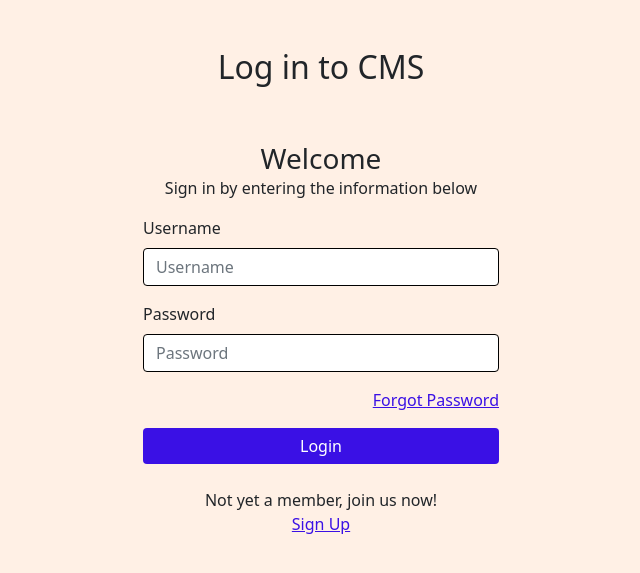
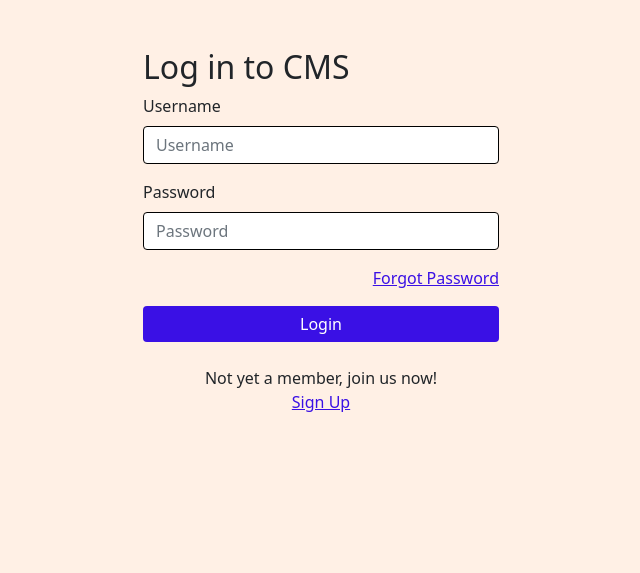
Before and after one commit to Alvin-21/is-project-main, a PHP site: page /login.php in a window 1280 px wide. Shown: the top 573 px of the page, without its empty margins (319-959 px from the left). Run offline with PHP 8.4, Linux system fonts and the light colour scheme.

Commit message:
Change positioning of form title.

```diff
--- a/login.php
+++ b/login.php
@@ -12,39 +12,14 @@
 		<title>CMS | Login</title>
     </head>
     <body>
-        <div class="header">
-            <!-- <h2>Log in to CMS</h2> -->
-        </div>
-        <!-- <form method="post" action="login.php">
-            <?php include('errors.php'); ?>
-            <div class="input-group">
-                <label>Usernamey</label>
-                <input type="text" name="username">
-            </div>
-            <div class="input-group">
-                <label>Password</label>
-                <input type="password" name="password">
-            </div>
-            <div class="input-group">
-                <button type="submit" class="btn" name="login_user">Login</button>
-            </div>
-            <p>
-                Not yet a member, join us now! <a href="register.php">Sign up</a>
-            </p>
-        </form> -->
-
 		<section class="ftco-section">
 			<div class="container">
 				<div class="row justify-content-center">
-					<div class="col-md-6 text-center my-5">
+					<div class="col-md-6 col-lg-4">
+					<div class="mt-5 mb-1">
 						<h2 class="heading-section">Log in to CMS</h2>
 					</div>
-				</div>
-				<div class="row justify-content-center">
-					<div class="col-md-6 col-lg-4">
 						<div class="login-wrap py-0">
-							<h3 class="text-center mb-0">Welcome</h3>
-							<p class="text-center">Sign in by entering the information below</p>
 							<form method="post" action="login.php" class="login-form">
 								<?php include('errors.php'); ?>
 								<div class="form-group mb-3">
```
